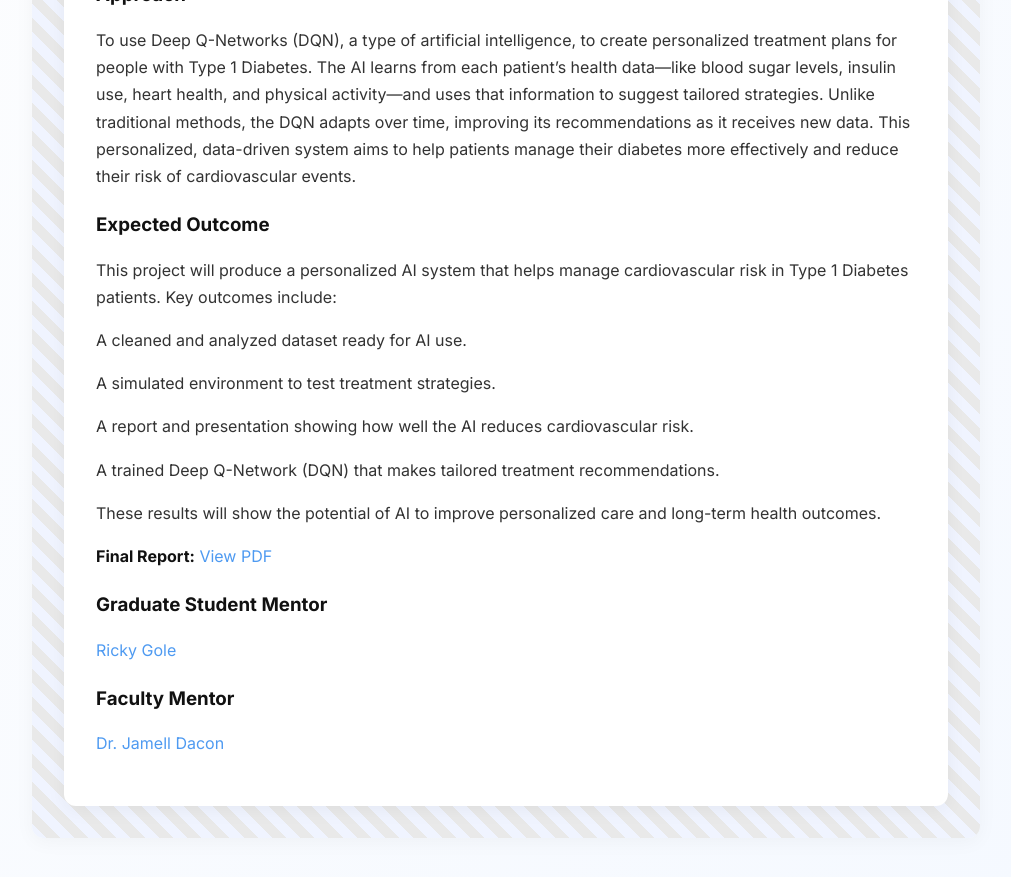
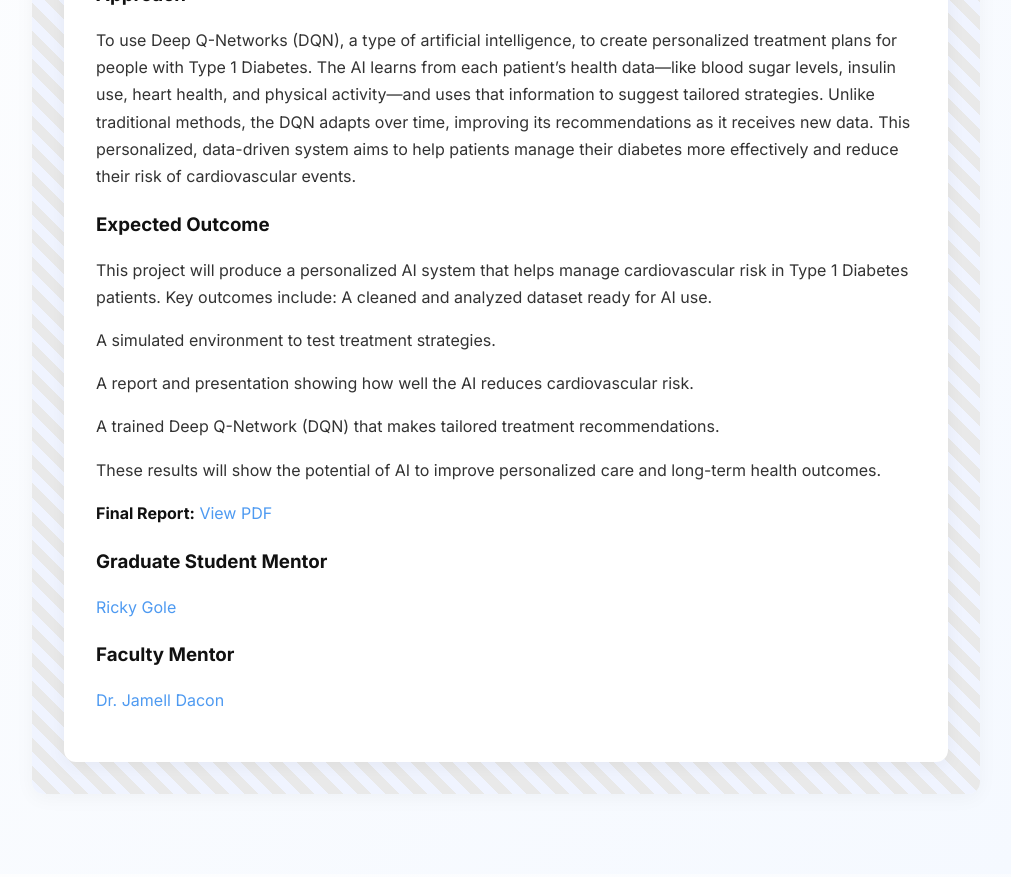
Before and after one commit to KaylaBro0/KaylaBro0.github.io, a Jekyll site: the page built from pages/about-my-project.md, in a window 1280 px wide and 900 px high, scrolled down 574 px. Shown: the top 877 px of the window, without its empty margins (260-1271 px from the left). Built offline with Jekyll 4.4.1, drawn with Linux system fonts in a browser that asks for light colours.

```diff
--- a/pages/about-my-project.md
+++ b/pages/about-my-project.md
@@ -22,14 +22,13 @@ approach: |
 
 outcome: |
   This project will produce a personalized AI system that helps manage cardiovascular risk in Type 1 Diabetes patients. Key outcomes include:
+    A cleaned and analyzed dataset ready for AI use.
 
-   A cleaned and analyzed dataset ready for AI use.
+    A simulated environment to test treatment strategies.
 
-   A simulated environment to test treatment strategies.
+    A report and presentation showing how well the AI reduces cardiovascular risk.
 
-   A report and presentation showing how well the AI reduces cardiovascular risk.
-
-   A trained Deep Q-Network (DQN) that makes tailored treatment recommendations.
+    A trained Deep Q-Network (DQN) that makes tailored treatment recommendations.
 
   These results will show the potential of AI to improve personalized care and long-term health outcomes.
 
```
